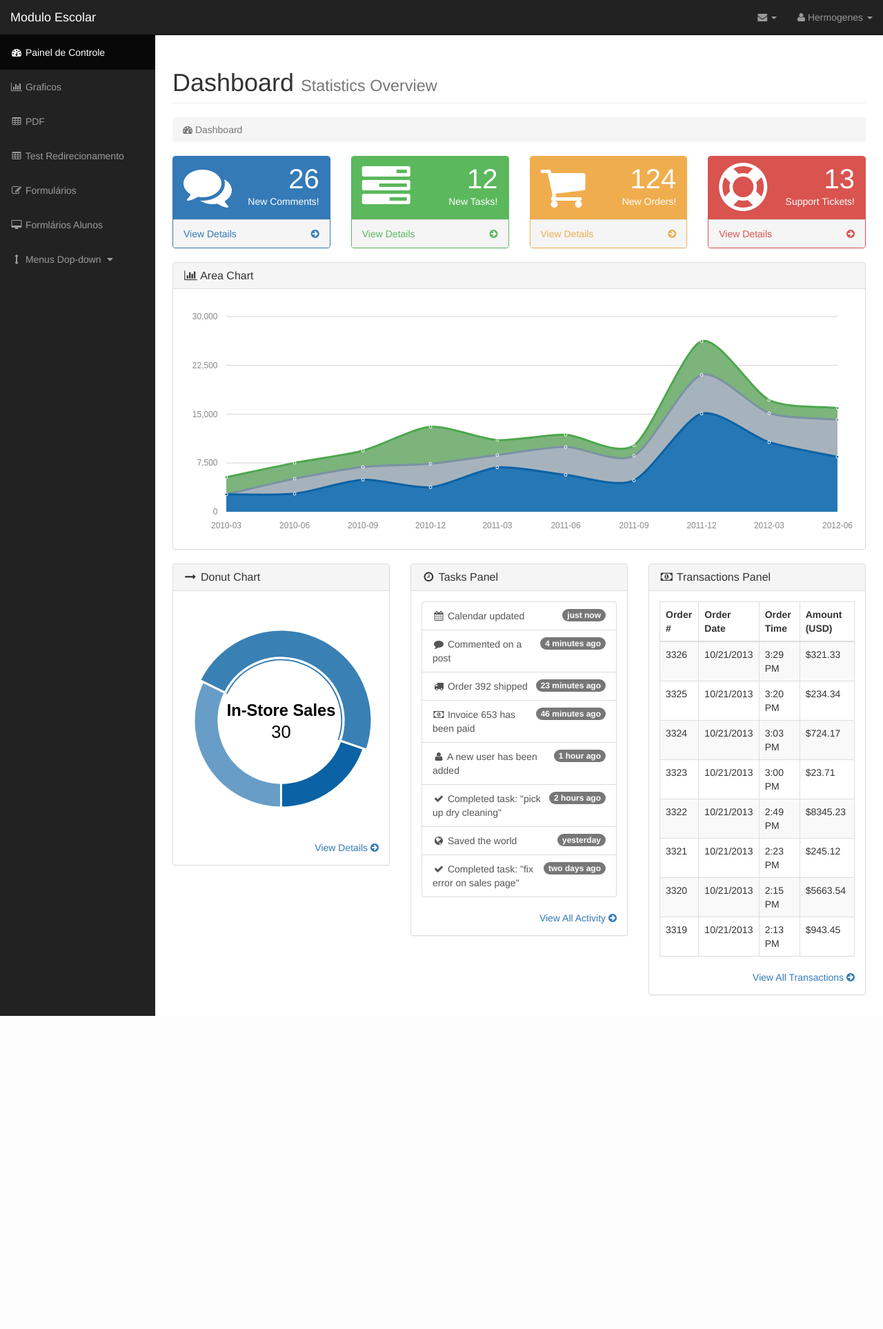
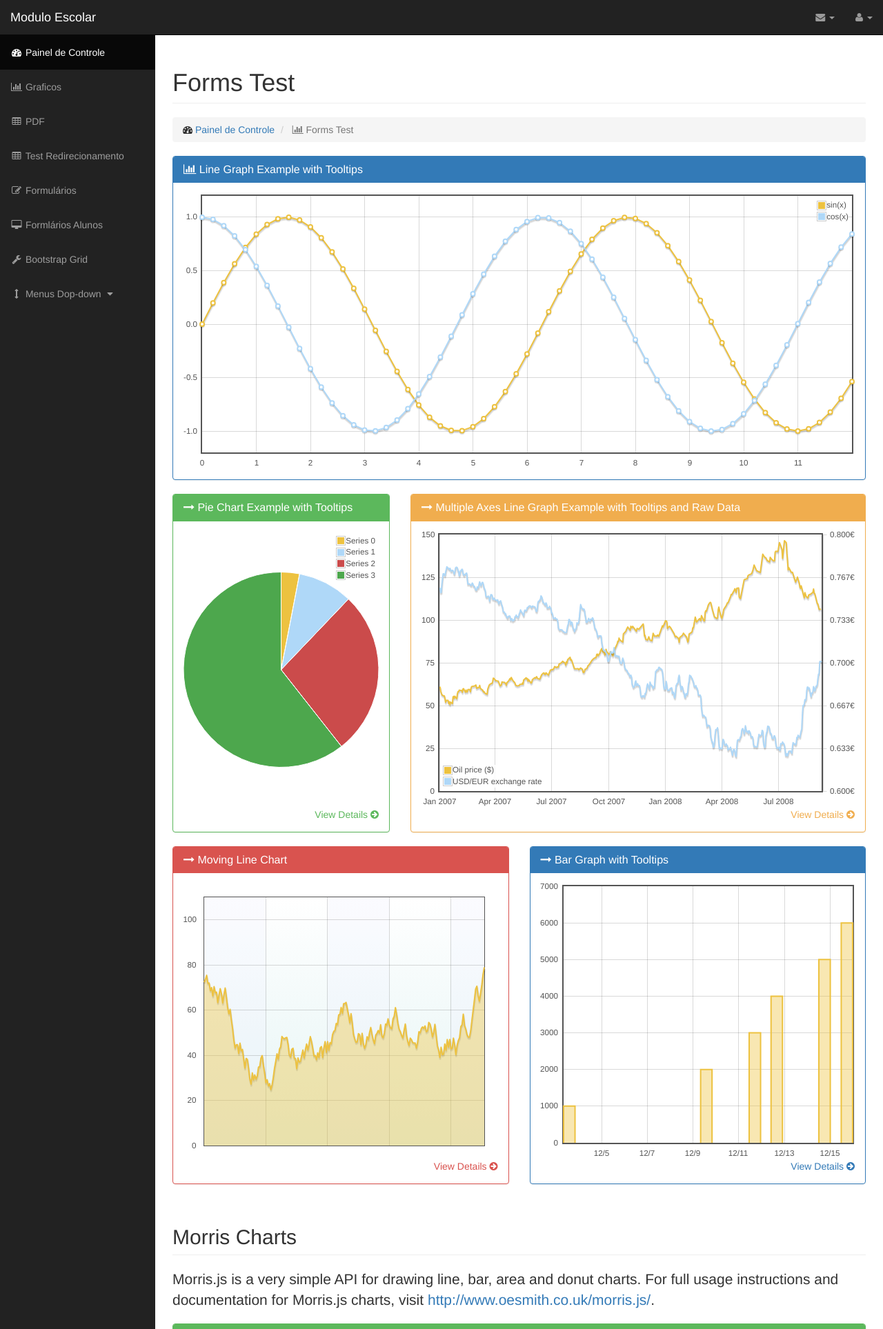
Before and after one commit to HermogenesBatista/Escolar, a Django app: page /escola/test_form/ in a window 1280 px wide. Shown: the top 1927 px of the page at 69% size. Before the commit the page ends 1473 px from the top, so only its background shows below. Run offline with Django 3.2, Linux system fonts and the light colour scheme; grey boxes labelled with a size stand in for pictures from a placeholder-image service; some libraries are stand-ins or nearby versions.

Commit message:
Ajustes nas URLs

```diff
--- a/Escolar/urls.py
+++ b/Escolar/urls.py
@@ -12,12 +12,13 @@ urlpatterns = patterns('',
 
     url(r'^admin/', include(admin.site.urls)),
     url(r'^escola/base', base),
-    url(r'^escola/charts', graficos),
-    url(r'^escola/forms', formularios),
-    url(r'^escola/declaracao', declaracao),
-    url(r'^escola/test_redirect', test_redirect),
-    url(r'^escola/form_aluno', formulario_aluno),
+    url(r'^escola/charts/', graficos),
+    url(r'^escola/forms/', formularios),
+    url(r'^escola/declaracao/', declaracao),
+    url(r'^escola/test_redirect/', test_redirect),
+    url(r'^escola/form_aluno/', formulario_aluno),
     url(r'^escola/tipo_entidade/', busca_entidade),
+    url(r'^escola/test_form/', test),
     url(r'^escola/', index),
 
 )+ static(settings.STATIC_URL, document_root=settings.STATIC_ROOT)
--- /dev/null
+++ b/escola/forms.py
@@ -0,0 +1,9 @@
+# -*- coding: utf-8 -*-
+from __future__ import absolute_import, unicode_literals
+from django import forms
+
+__author__ = 'Administrador'
+
+class FormTipoVida(forms.Form):
+    nome = forms.CharField(max_length=30)
+    situacao = forms.BooleanField()
--- a/escola/views.py
+++ b/escola/views.py
@@ -4,6 +4,7 @@ from django.http import HttpResponse
 import json
 from escola.documentos import Declaracao
 from escola.models import TipoEntidade
+from escola.forms import FormTipoVida
 
 
 # Create your views here.
@@ -49,6 +50,40 @@ def busca_entidade(request):
         return HttpResponse(dados)
     return HttpResponse()
 
+def test(request):
+    if request.method == "POST":
+        form = FormTipoVida(request.POST)
+        if form.is_valid():
+            nome = form.cleaned_data['nome']
+            situacao = form.cleaned_data['situacao']
+
+            if(situacao):
+                status = 'ativo'
+            else:
+                status = 'desativado'
+
+            dados = {
+                'nome': nome,
+                'situacao': status,
+                'title': 'Forms Test',
+                'form': form
+            }
+
+            return render(request, 'form_teste.html', dados)
+        else:
+            return redirect(index)
+    else:
+
+        form = FormTipoVida()
+
+    dados = {
+        'form': form,
+        'title': 'Hermogenes',
+        'title': 'Forms Test',
+    }
+
+    return render(request, 'form_teste.html', dados)
+
 def declaracao(request):
     response = HttpResponse(content_type='application/pdf')
     response['Content-Disposition'] = 'attachment; filename="declaracao.pdf"'
--- a/templates/base.html
+++ b/templates/base.html
@@ -162,23 +162,23 @@
                         <a href="/escola/"><i class="fa fa-fw fa-dashboard"></i> Painel de Controle</a>
                     </li>
                     <li>
-                        <a href="/escola/charts"><i class="fa fa-fw fa-bar-chart-o"></i> Graficos</a>
+                        <a href="/escola/charts/"><i class="fa fa-fw fa-bar-chart-o"></i> Graficos</a>
                     </li>
                     <li>
-                        <a href="/escola/declaracao"><i class="fa fa-fw fa-table"></i> PDF</a>
+                        <a href="/escola/declaracao/"><i class="fa fa-fw fa-table"></i> PDF</a>
                     </li>
                     <li>
-                        <a href="/escola/test_redirect"><i class="fa fa-fw fa-table"></i> Test Redirecionamento</a>
+                        <a href="/escola/test_redirect/"><i class="fa fa-fw fa-table"></i> Test Redirecionamento</a>
                     </li>
                     <li>
-                        <a href="/escola/forms"><i class="fa fa-fw fa-edit"></i> Formulários</a>
+                        <a href="/escola/forms/"><i class="fa fa-fw fa-edit"></i> Formulários</a>
                     </li>
                     <li>
-                        <a href="/escola/form_aluno"><i class="fa fa-fw fa-desktop"></i> Formlários Alunos</a>
+                        <a href="/escola/form_aluno/"><i class="fa fa-fw fa-desktop"></i> Formlários Alunos</a>
                     </li>
-                    <!--li>
-                        <a href="bootstrap-grid.html"><i class="fa fa-fw fa-wrench"></i> Bootstrap Grid</a>
-                    </li-->
+                    <li>
+                        <a href="/escola/test_form/"><i class="fa fa-fw fa-wrench"></i> Bootstrap Grid</a>
+                    </li>
                     <li>
                         <a href="javascript:;" data-toggle="collapse" data-target="#demo"><i class="fa fa-fw fa-arrows-v"></i> Menus Dop-down <i class="fa fa-fw fa-caret-down"></i></a>
                         <ul id="demo" class="collapse">
--- /dev/null
+++ b/templates/form_teste.html
@@ -0,0 +1,219 @@
+{% extends "base.html" %}
+
+<body>
+{% block conteudo %}
+
+
+        <div id="page-wrapper">
+
+            <div class="container-fluid">
+
+                <!-- Page Heading -->
+                <div class="row">
+                    <div class="col-lg-12">
+                        <h1 class="page-header">
+                            {{ title }}
+                        </h1>
+                        <ol class="breadcrumb">
+                            <li>
+                                <i class="fa fa-dashboard"></i>  <a href="escola/">Painel de Controle</a>
+                            </li>
+                            <li class="active">
+                                <i class="fa fa-bar-chart-o"></i> {{ title }}
+                            </li>
+                        </ol>
+                    </div>
+                </div>
+                <!-- /.row -->
+
+
+
+                <div class="row">
+                    <div class="col-lg-12">
+                        <div class="panel panel-primary">
+                            <div class="panel-heading">
+                                <h3 class="panel-title"><i class="fa fa-bar-chart-o"></i> Line Graph Example with Tooltips</h3>
+                            </div>
+                            <div class="panel-body">
+                                <div class="flot-chart">
+                                    <div class="flot-chart-content" id="flot-line-chart"></div>
+                                </div>
+                            </div>
+                        </div>
+                    </div>
+                </div>
+                <!-- /.row -->
+
+                <div class="row">
+                    <div class="col-lg-4">
+                        <div class="panel panel-green">
+                            <div class="panel-heading">
+                                <h3 class="panel-title"><i class="fa fa-long-arrow-right"></i> Pie Chart Example with Tooltips</h3>
+                            </div>
+                            <div class="panel-body">
+                                <div class="flot-chart">
+                                    <div class="flot-chart-content" id="flot-pie-chart"></div>
+                                </div>
+                                <div class="text-right">
+                                    <a href="#">View Details <i class="fa fa-arrow-circle-right"></i></a>
+                                </div>
+                            </div>
+                        </div>
+                    </div>
+                    <div class="col-lg-8">
+                        <div class="panel panel-yellow">
+                            <div class="panel-heading">
+                                <h3 class="panel-title"><i class="fa fa-long-arrow-right"></i> Multiple Axes Line Graph Example with Tooltips and Raw Data</h3>
+                            </div>
+                            <div class="panel-body">
+                                <div class="flot-chart">
+                                    <div class="flot-chart-content" id="flot-multiple-axes-chart"></div>
+                                </div>
+                                <div class="text-right">
+                                    <a href="#">View Details <i class="fa fa-arrow-circle-right"></i></a>
+                                </div>
+                            </div>
+                        </div>
+                    </div>
+                </div>
+                <!-- /.row -->
+
+                <div class="row">
+                    <div class="col-lg-6">
+                        <div class="panel panel-red">
+                            <div class="panel-heading">
+                                <h3 class="panel-title"><i class="fa fa-long-arrow-right"></i> Moving Line Chart</h3>
+                            </div>
+                            <div class="panel-body">
+                                <div class="flot-chart">
+                                    <div class="flot-chart-content" id="flot-moving-line-chart"></div>
+                                </div>
+                                <div class="text-right">
+                                    <a href="#">View Details <i class="fa fa-arrow-circle-right"></i></a>
+                                </div>
+                            </div>
+                        </div>
+                    </div>
+                    <div class="col-lg-6">
+                        <div class="panel panel-primary">
+                            <div class="panel-heading">
+                                <h3 class="panel-title"><i class="fa fa-long-arrow-right"></i> Bar Graph with Tooltips</h3>
+                            </div>
+                            <div class="panel-body">
+                                <div class="flot-chart">
+                                    <div class="flot-chart-content" id="flot-bar-chart"></div>
+                                </div>
+                                <div class="text-right">
+                                    <a href="#">View Details <i class="fa fa-arrow-circle-right"></i></a>
+                                </div>
+                            </div>
+                        </div>
+                    </div>
+                </div>
+                <!-- /.row -->
+
+                <!-- Morris Charts -->
+                <div class="row">
+                    <div class="col-lg-12">
+                        <h2 class="page-header">Morris Charts</h2>
+                        <p class="lead">Morris.js is a very simple API for drawing line, bar, area and donut charts. For full usage instructions and documentation for Morris.js charts, visit <a href="http://www.oesmith.co.uk/morris.js/">http://www.oesmith.co.uk/morris.js/</a>.</p>
+                    </div>
+                </div>
+                <!-- /.row -->
+
+                <div class="row">
+                    <div class="col-lg-12">
+                        <div class="panel panel-green">
+                            <div class="panel-heading">
+                                <h3 class="panel-title"><i class="fa fa-bar-chart-o"></i> Area Line Graph Example with Tooltips</h3>
+                            </div>
+                            <div class="panel-body">
+                                <div id="morris-area-chart"></div>
+                            </div>
+                        </div>
+                    </div>
+                </div>
+                <!-- /.row -->
+
+                <div class="row">
+                    <div class="col-lg-4">
+                        <div class="panel panel-yellow">
+                            <div class="panel-heading">
+                                <h3 class="panel-title"><i class="fa fa-long-arrow-right"></i> Donut Chart Example</h3>
+                            </div>
+                            <div class="panel-body">
+                                <div id="morris-donut-chart"></div>
+                                <div class="text-right">
+                                    <a href="#">View Details <i class="fa fa-arrow-circle-right"></i></a>
+                                </div>
+                            </div>
+                        </div>
+                    </div>
+                    <div class="col-lg-4">
+                        <div class="panel panel-red">
+                            <div class="panel-heading">
+                                <h3 class="panel-title"><i class="fa fa-long-arrow-right"></i> Line Graph Example with Tooltips</h3>
+                            </div>
+                            <div class="panel-body">
+                                <div id="morris-line-chart"></div>
+                                <div class="text-right">
+                                    <a href="#">View Details <i class="fa fa-arrow-circle-right"></i></a>
+                                </div>
+                            </div>
+                        </div>
+                    </div>
+                    <div class="col-lg-4">
+                        <div class="panel panel-primary">
+                            <div class="panel-heading">
+                                <h3 class="panel-title"><i class="fa fa-long-arrow-right"></i> Bar Graph Example</h3>
+                            </div>
+                            <div class="panel-body">
+                                <div id="morris-bar-chart"></div>
+                                <div class="text-right">
+                                    <a href="#">View Details <i class="fa fa-arrow-circle-right"></i></a>
+                                </div>
+                            </div>
+                        </div>
+                    </div>
+                </div>
+                <!-- /.row -->
+
+            </div>
+            <!-- /.container-fluid -->
+
+        </div>
+        <!-- /#page-wrapper -->
+
+    </div>
+    <!-- /#wrapper -->
+{% endblock %}
+
+    {% block jquery%}
+    <!-- jQuery -->
+    {% load staticfiles %}
+    <script src="{% static "js/jquery.js" %}"></script>
+
+    <!-- Bootstrap Core JavaScript -->
+    {% load staticfiles %}
+    <script src="{% static "js/bootstrap.min.js" %}"></script>
+
+    <!-- Morris Charts JavaScript -->
+    {% load staticfiles %}
+    <script src="{% static "js/plugins/morris/raphael.min.js" %}"></script>
+    <script src="{% static "js/plugins/morris/morris.min.js" %}"></script>
+    <script src="{% static "js/plugins/morris/morris-data.js" %}"></script>
+
+    <!-- Flot Charts JavaScript -->
+    {% load staticfiles %}
+    <!--[if lte IE 8]><script src="{% static "js/excanvas.min.js" %}"></script><![endif]-->
+    <script src="{% static "js/plugins/flot/jquery.flot.js" %}"></script>
+    <script src="{% static "js/plugins/flot/jquery.flot.tooltip.min.js" %}"></script>
+    <script src="{% static "js/plugins/flot/jquery.flot.resize.js" %}"></script>
+    <script src="{% static "js/plugins/flot/jquery.flot.pie.js" %}"></script>
+    <script src="{% static "js/plugins/flot/flot-data.js" %}"></script>
+
+    {% endblock %}
+
+</body>
+
+</html>
```
